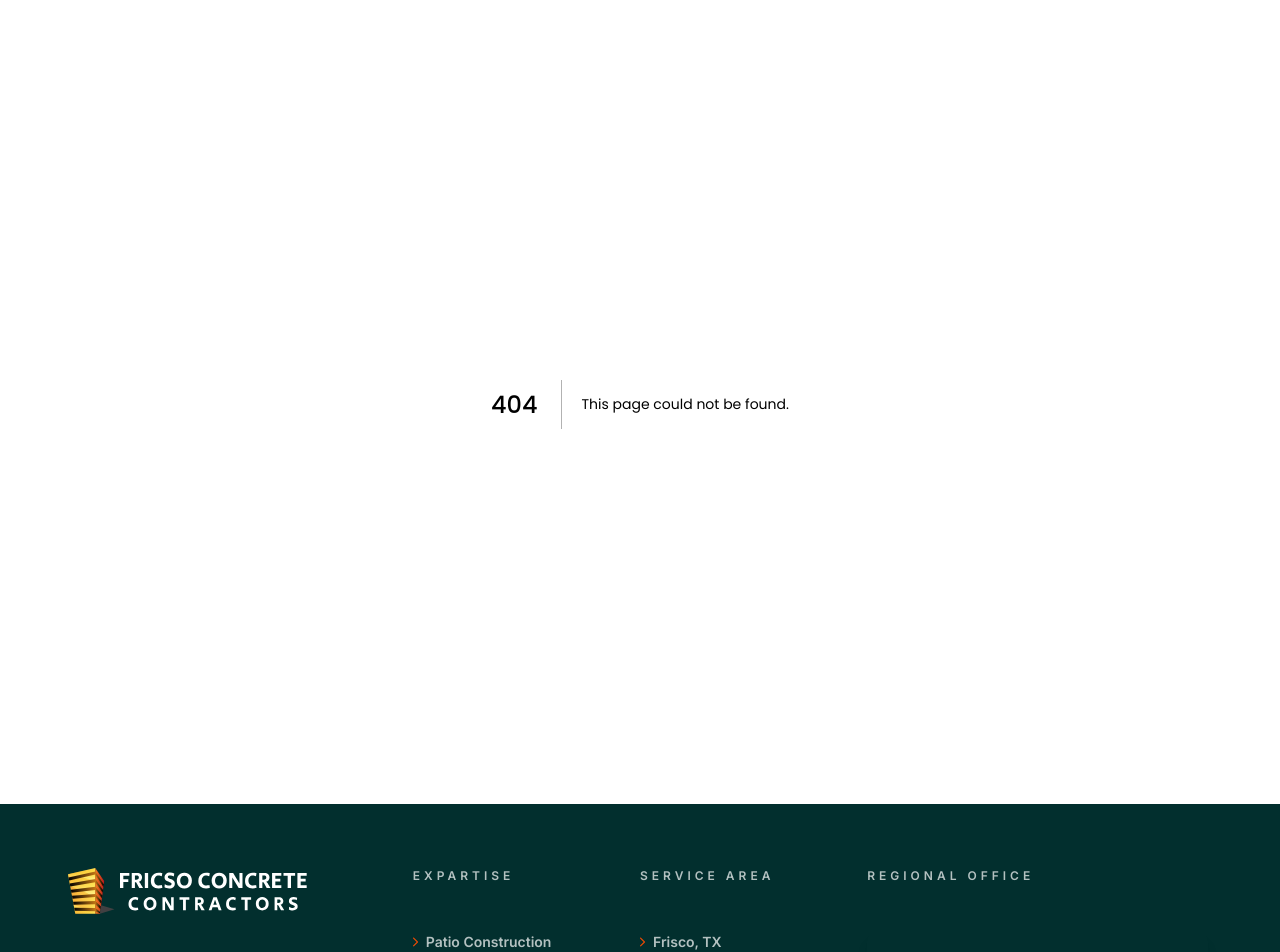
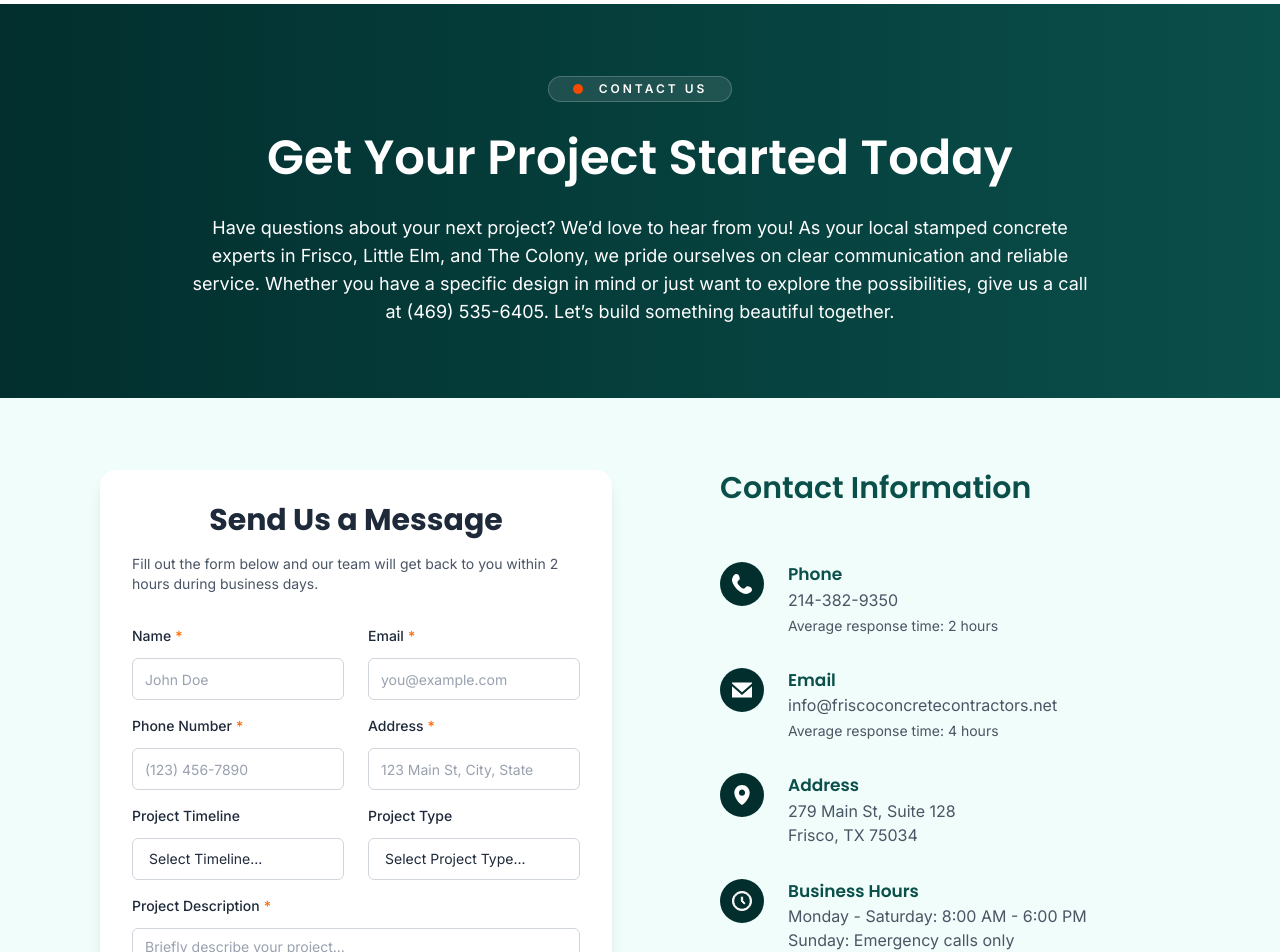
Before and after one commit to fahimurReza/site-template-gmbkingdom, a Next.js app: page /contact in a window 1280 px wide. Before the commit this address had no page. Shown: the part 100-1052 px from the top of the page. Built offline with nearby package versions, Linux system fonts and the light colour scheme; grey boxes are pictures that could not be loaded.

Commit message:
feat(ui): Contact us page

```diff
--- a/app/(home)/components/hero-section/Hero.tsx
+++ b/app/(home)/components/hero-section/Hero.tsx
@@ -64,7 +64,10 @@ export default function Hero() {
           <TrackRecord />
         </div>
         <div className="flex justify-end relative z-10">
-          <QuoteForm />
+          <QuoteForm
+            title="Get a Free Quote"
+            subtitle="Share your project scope and we'll deliver a complete proposal within two business days."
+          />
         </div>
       </div>
     </section>
--- /dev/null
+++ b/app/contact/components/FormAndInfo.tsx
@@ -0,0 +1,87 @@
+import QuoteForm from "@/components/ui/QuoteForm";
+import PhoneIcon from "@/components/icons/PhoneIcon";
+import EmailIcon from "@/components/icons/EmailIcon";
+import SimpleClockIcon from "@/components/icons/SimpleClockIcon";
+import LocationIcon from "@/components/icons/LocationIcon";
+
+const FormAndInfo = () => {
+  return (
+    <section className="base-padding py-18 bg-teal-50">
+      <div className="grid grid-cols-2">
+        <div className="flex justify-center">
+          <QuoteForm
+            title="Send Us a Message"
+            subtitle="Fill out the form below and our team will get back to you within 2 hours during business days."
+          />
+        </div>
+        <div className="flex flex-col pl-20">
+          <h2 className="text-brand-teal-light text-3xl font-semibold">
+            Contact Information
+          </h2>
+          <div className="mt-14 flex flex-col gap-8">
+            <div className="inline-flex gap-6 ">
+              <div className="flex h-11 w-11 items-center justify-center rounded-full bg-brand-teal text-white">
+                <PhoneIcon className="h-5 w-5 rotate-90" />
+              </div>
+              <div className="flex flex-col">
+                <h2 className="text-[17px] font-semibold text-brand-teal-light">
+                  Phone
+                </h2>
+                <span className="text-brand-gray">214-382-9350</span>
+                <span className="mt-1 text-sm text-brand-gray">
+                  Average response time: 2 hours
+                </span>
+              </div>
+            </div>
+            <div className="inline-flex gap-6 ">
+              <div className="flex h-11 w-11 items-center justify-center rounded-full bg-brand-teal text-white">
+                <EmailIcon className="h-5 w-5" />
+              </div>
+              <div className="flex flex-col">
+                <h2 className="text-[17px] font-semibold text-brand-teal-light">
+                  Email
+                </h2>
+                <span className="text-brand-gray">
+                  info@friscoconcretecontractors.net
+                </span>
+                <span className="mt-1 text-sm text-brand-gray">
+                  Average response time: 4 hours
+                </span>
+              </div>
+            </div>
+            <div className="inline-flex gap-6 ">
+              <div className="flex h-11 w-11 items-center justify-center rounded-full bg-brand-teal text-white">
+                <LocationIcon className="h-5 w-5" />
+              </div>
+              <div className="flex flex-col">
+                <h2 className="text-[17px] font-semibold text-brand-teal-light">
+                  Address
+                </h2>
+                <span className="text-brand-gray">279 Main St, Suite 128</span>
+                <span className="text-brand-gray">Frisco, TX 75034</span>
+              </div>
+            </div>
+            <div className="inline-flex gap-6 ">
+              <div className="flex h-11 w-11 items-center justify-center rounded-full bg-brand-teal text-white">
+                <SimpleClockIcon className="h-5 w-5" />
+              </div>
+              <div className="flex flex-col">
+                <h2 className="text-[17px] font-semibold text-brand-teal-light">
+                  Business Hours
+                </h2>
+                <span className="text-brand-gray">
+                  Monday - Saturday: 8:00 AM - 6:00 PM
+                </span>
+                <span className="text-brand-gray">
+                  Sunday: Emergency calls only
+                </span>
+              </div>
+            </div>
+          </div>
+        </div>
+      </div>
+    </section>
+  );
+};
+
+export default FormAndInfo;
--- /dev/null
+++ b/app/contact/components/HeroSection.tsx
@@ -0,0 +1,31 @@
+const HeroSection = () => {
+  return (
+    <section className="base-padding bg-linear-to-r from-brand-teal to-brand-teal-light text-white">
+      <div className="w-full py-18 flex flex-col items-center gap-y-5">
+        <div
+          className={`flex items-center gap-4 border border-white/20 rounded-full
+         bg-white/10 px-6 py-1 text-xs tracking-[3px] font-semibold w-fit uppercase`}
+        >
+          <span className="relative flex h-2.5 w-2.5">
+            <span className="absolute inline-flex h-full w-full animate-ping rounded-full bg-brand-orange opacity-75"></span>
+            <span className="relative inline-flex h-2.5 w-2.5 rounded-full bg-brand-orange"></span>
+          </span>
+          Contact Us
+        </div>
+        <h2 className="text-center text-[48px] font-semibold">
+          Get Your Project Started Today
+        </h2>
+        <p className="text-lg text-center max-w-4xl">
+          Have questions about your next project? We’d love to hear from you! As
+          your local stamped concrete experts in Frisco, Little Elm, and The
+          Colony, we pride ourselves on clear communication and reliable
+          service. Whether you have a specific design in mind or just want to
+          explore the possibilities, give us a call at (469) 535-6405. Let’s
+          build something beautiful together.
+        </p>
+      </div>
+    </section>
+  );
+};
+
+export default HeroSection;
--- /dev/null
+++ b/app/contact/components/OurLocation.tsx
@@ -0,0 +1,23 @@
+const OurLocation = () => {
+  return (
+    <section className="pt-10 base-padding">
+      <h2 className="text-4xl text-brand-teal-light font-semibold text-center bg-white">
+        Our Location
+      </h2>
+      <div className="mt-10 mb-16 w-full aspect-video max-h-75">
+        <iframe
+          title="Regional Office Location"
+          width="100%"
+          height="100%"
+          style={{ border: 0 }}
+          loading="lazy"
+          allowFullScreen
+          referrerPolicy="no-referrer-when-downgrade"
+          src="https://www.google.com/maps/embed?pb=!1m18!1m12!1m3!1d3340.4309427598214!2d-96.89279502432173!3d33.15031157350994!2m3!1f0!2f0!3f0!3m2!1i1024!2i768!4f13.1!3m3!1m2!1s0x864c3a25a2ff84c9%3A0x1c44adcb96c502a!2s279%20Main%20St%20suite%20%23128%2C%20Frisco%2C%20TX%2075034%2C%20USA!5e0!3m2!1sen!2sbd!4v1769976759461!5m2!1sen!2sbd"
+        ></iframe>
+      </div>
+    </section>
+  );
+};
+
+export default OurLocation;
--- /dev/null
+++ b/app/contact/page.tsx
@@ -0,0 +1,15 @@
+import FormAndInfo from "./components/FormAndInfo";
+import HeroSection from "./components/HeroSection";
+import OurLocation from "./components/OurLocation";
+
+const page = () => {
+  return (
+    <div>
+      <HeroSection />
+      <FormAndInfo />
+      <OurLocation />
+    </div>
+  );
+};
+
+export default page;
--- /dev/null
+++ b/components/icons/SimpleClockIcon.tsx
@@ -0,0 +1,25 @@
+interface SimpleClockIconProps {
+  className?: string;
+}
+
+const SimpleClockIcon = ({ className }: SimpleClockIconProps) => {
+  return (
+    <svg
+      className={className}
+      viewBox="0 0 752 752"
+      fill="currentColor"
+      xmlns="http://www.w3.org/2000/svg"
+    >
+      <path
+        fillRule="evenodd"
+        clipRule="evenodd"
+        d="M375.833 67.5C205.546 67.5 67.5 205.546 67.5 375.833C67.5 546.12 205.546 684.167 375.833 684.167C546.12 684.167 684.167 546.12 684.167 375.833C684.167 205.546 546.12 67.5 375.833 67.5ZM17.5 375.833C17.5 177.931 177.931 17.5 375.833 17.5C573.737 17.5 734.167 177.931 734.167 375.833C734.167 573.737 573.737 734.167 375.833 734.167C177.931 734.167 17.5 573.737 17.5 375.833ZM375.833 217.5C389.64 217.5 400.833 228.693 400.833 242.5V365.477L476.843 441.49C486.607 451.253 486.607 467.08 476.843 476.843C467.08 486.607 451.253 486.607 441.49 476.843L358.157 393.51C353.467 388.823 350.833 382.463 350.833 375.833V242.5C350.833 228.693 362.027 217.5 375.833 217.5Z"
+        fill="currentColor"
+        stroke="currentColor"
+        strokeWidth="35"
+      />
+    </svg>
+  );
+};
+
+export default SimpleClockIcon;
--- a/components/layout/footer/ContactInfo.tsx
+++ b/components/layout/footer/ContactInfo.tsx
@@ -7,7 +7,7 @@ const ContactInfo = () => {
     <div className="mt-18">
       <a
         href="tel:+13332343454"
-        className="mt-6 flex gap-6 items-center group cursor-pointer hover:scale-110 duration-200"
+        className="mt-6 flex gap-6 items-center cursor-pointer"
       >
         <PhoneCircleIcon className="w-7 aspect-square" />
         <div className="items-center content-center">
@@ -15,7 +15,7 @@ const ContactInfo = () => {
         </div>
       </a>
 
-      <a className="mt-6 flex gap-6 items-center group cursor-pointer hover:scale-110 duration-200">
+      <a className="mt-6 flex gap-6 items-center cursor-pointer">
         <ClockIcon className="w-7 aspect-square" />
         <div className="items-center content-center">
           <p className="text-[16px] font-medium">
@@ -25,7 +25,7 @@ const ContactInfo = () => {
         </div>
       </a>
 
-      <a className="mt-6 flex gap-6 items-center group cursor-pointer hover:scale-110 duration-200">
+      <a className="mt-6 flex gap-6 items-center cursor-pointer">
         <LocationIcon className="w-7 aspect-square" />
         <div className="items-center content-center">
           <p className="text-[16px] font-medium">
--- a/components/ui/QuoteForm.tsx
+++ b/components/ui/QuoteForm.tsx
@@ -2,14 +2,17 @@ import Button from "./Button";
 import TextInput from "./TextInput";
 import SelectInput from "./SelectInput";
 
-const QuoteForm = () => {
+interface QuoteFormProps {
+  title: string;
+  subtitle: string;
+}
+
+const QuoteForm = ({ title, subtitle }: QuoteFormProps) => {
   return (
     <div className="p-8 bg-white text-brand-gray-dark rounded-2xl shadow-lg max-w-lg w-full h-auto">
-      <h2 className="text-3xl font-bold mb-4 text-center">Get a Free Quote</h2>
-      <p className="text-brand-gray text-sm">
-        Share your project scope and we'll deliver a complete proposal within
-        two business days.
-      </p>
+      <h2 className="text-3xl font-bold mb-4 text-center">{title}</h2>
+      <p className="text-brand-gray text-sm">{subtitle}</p>
+
       <form className="my-8">
         <div className="grid grid-cols-2 gap-x-6">
           <TextInput label="Name" type="text" placeholder="John Doe" required />
@@ -44,23 +47,20 @@ const QuoteForm = () => {
             ]}
             placeholder="Select a timeline"
           />
-
           <SelectInput
             label="Project Type"
             options={[
-              {
-                value: "project_type...",
-                label: "Select Project Type...",
-              },
+              { value: "project_type...", label: "Select Project Type..." },
               { value: "commercial", label: "Commercial" },
               { value: "residential", label: "Residential" },
               { value: "industrial", label: "Industrial" },
               { value: "multi_family", label: "Multi-Family" },
               { value: "other", label: "Other" },
             ]}
-            placeholder="Select a timeline"
+            placeholder="Select a project type"
           />
         </div>
+
         <TextInput
           label="Project Description"
           type="text"
@@ -74,6 +74,7 @@ const QuoteForm = () => {
           Submit Request
         </Button>
       </form>
+
       <p className="mt-4 text-sm text-brand-gray text-center">
         Average response time: about 2 hours during business hours. Need
         immediate help? Call us at 214-382-9350.
```
